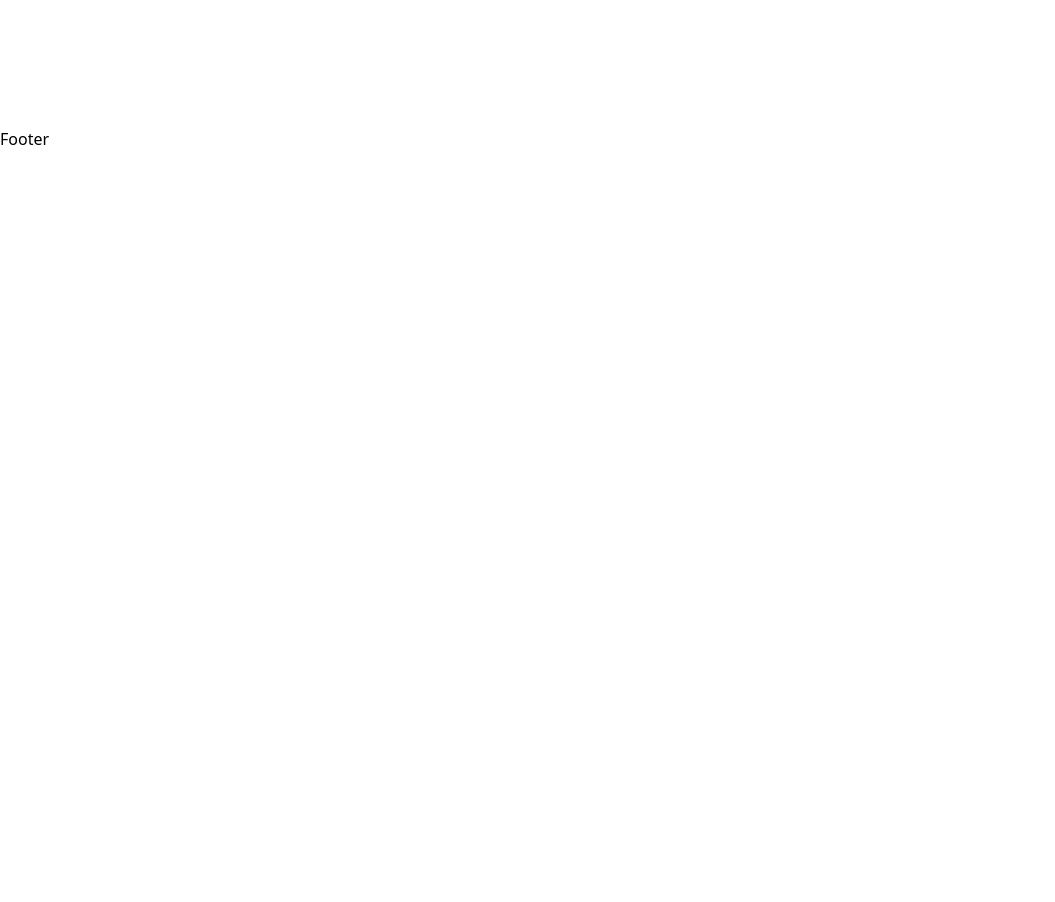
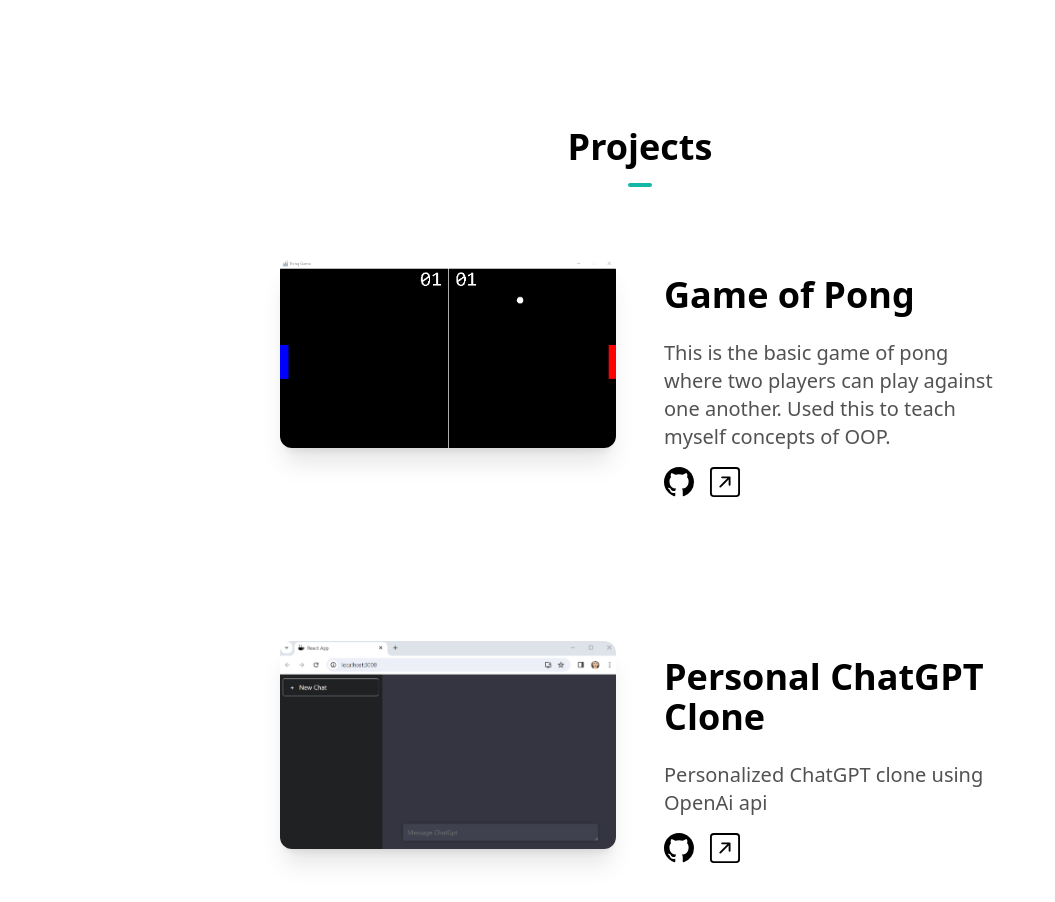
Before and after one commit to StevenH01/portfolio-website, a Next.js app: page / in a window 1280 px wide. Shown: the part 1880-2782 px from the top of the page, without its empty margins (0-1055 px from the left). Before the commit the page ends 2031 px from the top, so only its background shows below. Built offline with nearby package versions, Linux system fonts and the light colour scheme.

Commit message:
adjusted pages

```diff
--- a/app/layout.tsx
+++ b/app/layout.tsx
@@ -3,6 +3,7 @@
 import Navbar from "@/components/NavBar"
 import Footer from "@/components/Footer"
 import { ThemeProvider } from "next-themes"
+import Head from "./Head"
 
 export default function RootLayout({
   children,
@@ -15,7 +16,7 @@
         <head /> will contain the components returned by the nearest parent
         head.tsx. Find out more at https://beta.nextjs.org/docs/api-reference/file-conventions/head
       */}
-      <head />
+      <Head />
       <body className="dark:bg-stone-900">
         <ThemeProvider enableSystem={true} attribute="class">
           <Navbar />
--- a/app/page.tsx
+++ b/app/page.tsx
@@ -1,12 +1,14 @@
 import React from "react";
 import HomeSection from "@/components/HomeSection";
 import About from "@/components/About";
+import { Projects } from "@/components/Projects";
 
 export default function Home() {
   return (
     <main className="mx-auto max-w-3xl px-4 sm:px-6 md:max-2-5xl">
       <HomeSection />
       <About />
+      <Projects />
     </main>
   );
 }
--- a/components/Footer.tsx
+++ b/components/Footer.tsx
@@ -1,11 +1,43 @@
 "use client"
-import React from "react";
+import React from 'react';
+import { AiOutlineLinkedin, AiOutlineGithub, AiOutlineTwitter } from 'react-icons/ai';
+import { FaTwitch } from "react-icons/fa";
 
-export default function Footer() {
-
+const Footer = () => {
   return (
-    <div>
-      Footer
-    </div>
+    <footer className="mx-auto max-w-3xl px-4 sm:px-6 md:max-w-5xl">
+      <hr className="w-full h-0.5 mx-auto mt-8 bg-neutral-200 border-0" />
+      <div className="mx-auto p-4 flex flex-col text-center text-neutral-500 md:flex-row md:justify-between">
+        <div>@ 2024 Steven Ho</div>
+        <div className="flex flex-row items-center justify-center space-x-2 mb-1">
+          <a href="https://github.com/StevenH01" rel="nonreferrer" target="_blank">
+            <AiOutlineGithub
+                className="hover:-translate-y-1 transition-transform cursor-pointer text-neutral-500 dark:text-neutral-100"
+                size={30}
+              />
+          </a>
+          <a href="https://www.linkedin.com/in/steven-ho-31a667211/" rel="nonreferrer" target="_blank">
+            <AiOutlineLinkedin
+              className="hover:-translate-y-1 transition-transform cursor-pointer text-neutral-500 dark:text-neutral-100"
+              size={30}
+            />
+          </a>
+          <a href="https://twitter.com/Steven_Ho56" rel="nonreferrer" target="_blank">
+            <AiOutlineTwitter
+              className="hover:-translate-y-1 transition-transform cursor-pointer text-neutral-500 dark:text-neutral-100"
+              size={30}
+            />
+          </a>
+          <a href="https://www.twitch.tv/rh1no9" rel="nonreferrer" target="_blank">
+            <FaTwitch
+              className="hover:-translate-y-1 transition-transform cursor-pointer text-neutral-500 dark:text-neutral-100"
+              size={30}
+            />
+          </a>
+        </div>
+      </div>
+    </footer>
   )
 }
+
+export default Footer
--- a/components/Projects.tsx
+++ b/components/Projects.tsx
@@ -1,13 +1,84 @@
-"use client"
-import React from "react";
+import React from 'react';
+import Image from 'next/image';
+import Link from 'next/link';
+import { BsGithub, BsArrowUpRightSquare } from 'react-icons/bs';
+import SlideUp from './SlideUp';
 
-const Projects = () => {
+const projects = [
+  {
+    name: "Game of Pong",
+    description: "This is the basic game of pong where two players can play against one another. Used this to teach myself concepts of OOP.",
+    image: "/pong.png",
+    github: "https://github.com/StevenH01/JavaGames/tree/main/Pong",
+    link: ""
+  },
+  {
+    name: "Personal ChatGPT Clone",
+    description: "Personalized ChatGPT clone using OpenAi api",
+    image: "/gptclone.png",
+    github: "https://github.com/StevenH01/ai-projects/tree/main/web/personal-gpt",
+    link: ""
+  },
+  {
+    name: "The Lamby Shop",
+    description: "Built an E-commerce website for a client (work in progress)",
+    image: "/indev.png",
+    github: "https://github.com/StevenH01/ai-projects/tree/main/web/personal-gpt",
+    link: ""
+  }
+]
+export const Projects = () => {
+  return (
+    <section id="projects">
+      <h1 className="my-10 text-center font-bold text-4xl">
+        Projects
+        <hr className="w-6 h-1 mx-auto my-4 bg-teal-500 border-0 rounded"></hr>
+      </h1>
 
-  return (
-    <div>
-      Projects
-    </div>
+      <div className="flex flex-col space-y-28">
+        {projects.map((project, idx) => {
+          return (
+            <div key={idx}>
+              <SlideUp offset="-300px 0px -300px 0px">
+                <div className="flex flex-col  animate-slideUpCubiBezier animation-delay-2 md:flex-row md:space-x-12">
+                  <div className="mt-8 md:w-1/2">
+                    <Link href={project.link}>
+                      <Image
+                        src={project.image}
+                        alt=""
+                        width={1000}
+                        height={1000}
+                        className="rounded-xl shadow-xl hover:opacity-70"
+                      />
+                    </Link>
+                  </div>
+                  <div className="mt-12 md:w-1/2">
+                    <h1 className="text-4xl font-bold mb-6">{project.name}</h1>
+                    <p className="text-xl leading-7 mb-4 text-neutral-600 dark:text-neutral-400">
+                      {project.description}
+                    </p>
+                    <div className="flex flex-row align-bottom space-x-4">
+                      <Link href={project.github} target="_blank">
+                        <BsGithub
+                          size={30}
+                          className="hover:-translate-y-1 transition-transform cursor-pointer"
+                        />
+                      </Link>
+                      <Link href={project.link} target="_blank">
+                        <BsArrowUpRightSquare
+                          size={30}
+                          className="hover:-translate-y-1 transition-transform cursor-pointer"
+                        />
+                      </Link>
+                    </div>
+                  </div>
+                </div>
+              </SlideUp>
+            </div>
+          )
+        })}
+
+      </div>
+    </section>
   )
 }
-
-export default Projects;
```
